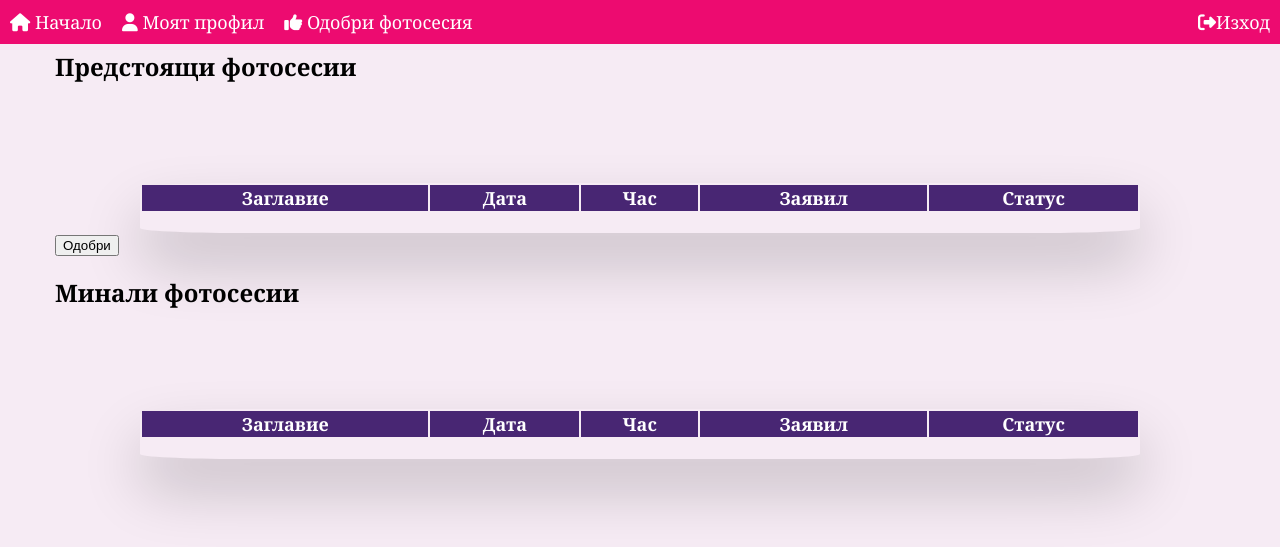
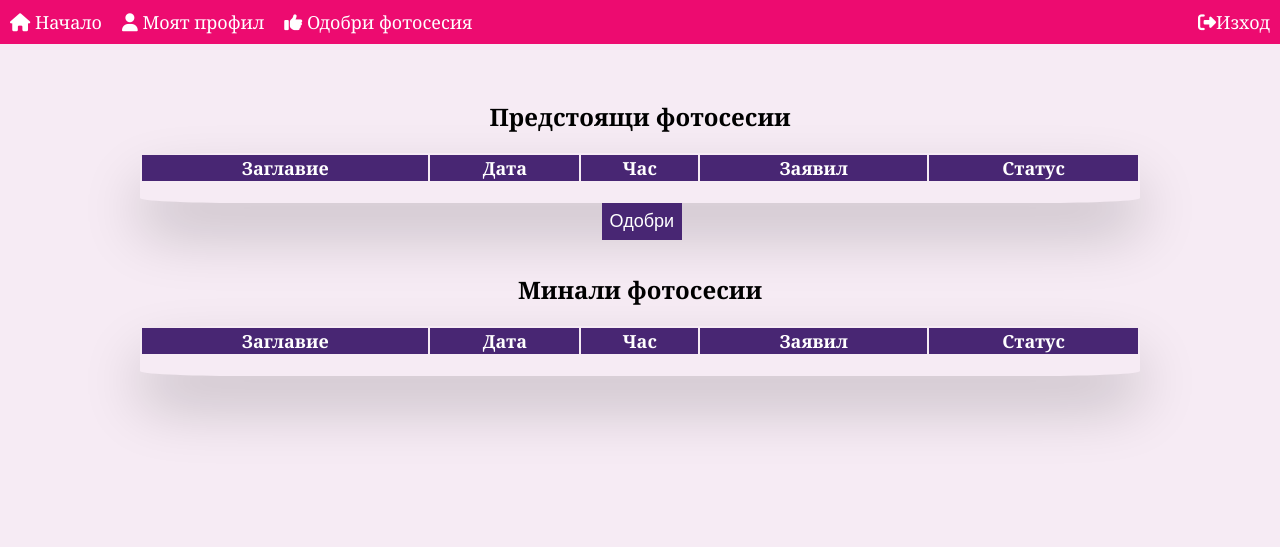
Before and after one commit to karinaghristova/AlumniAlbum, a PHP site: template views/approvePhotosessionPhotographer.html in a window 1280 px wide. Shown: the top 547 px of the page. Run offline with PHP 8.4, Linux system fonts and the light colour scheme; the template is opened without the code that fills it, so the values that code supplies are empty.

Commit message:
Update style.css

```diff
--- a/css/style.css
+++ b/css/style.css
@@ -178,7 +178,6 @@ table {
     box-shadow: 0 30px 60px 0 rgba(0, 0, 0, 0.2);
     width: 1000px;
     margin: auto;
-    margin-top: 100px;
     text-align: center;
     border-radius: 10%;
     padding-bottom: 20px;
@@ -195,3 +194,22 @@ td, tr {
     padding: 15px;
     margin-bottom: 5px;
 }
+
+h2 {
+    text-align: center;
+    padding-top: 50px;
+}
+
+.tableBtn {
+    border: none;
+    display: inline-block;
+    padding: 8px;
+    color: white;
+    background-color: #482673;
+    text-align: center;
+    cursor: pointer;
+    font-size: 18px;
+    position: absolute;
+    left: 47%;
+    margin: 0;
+}
```
